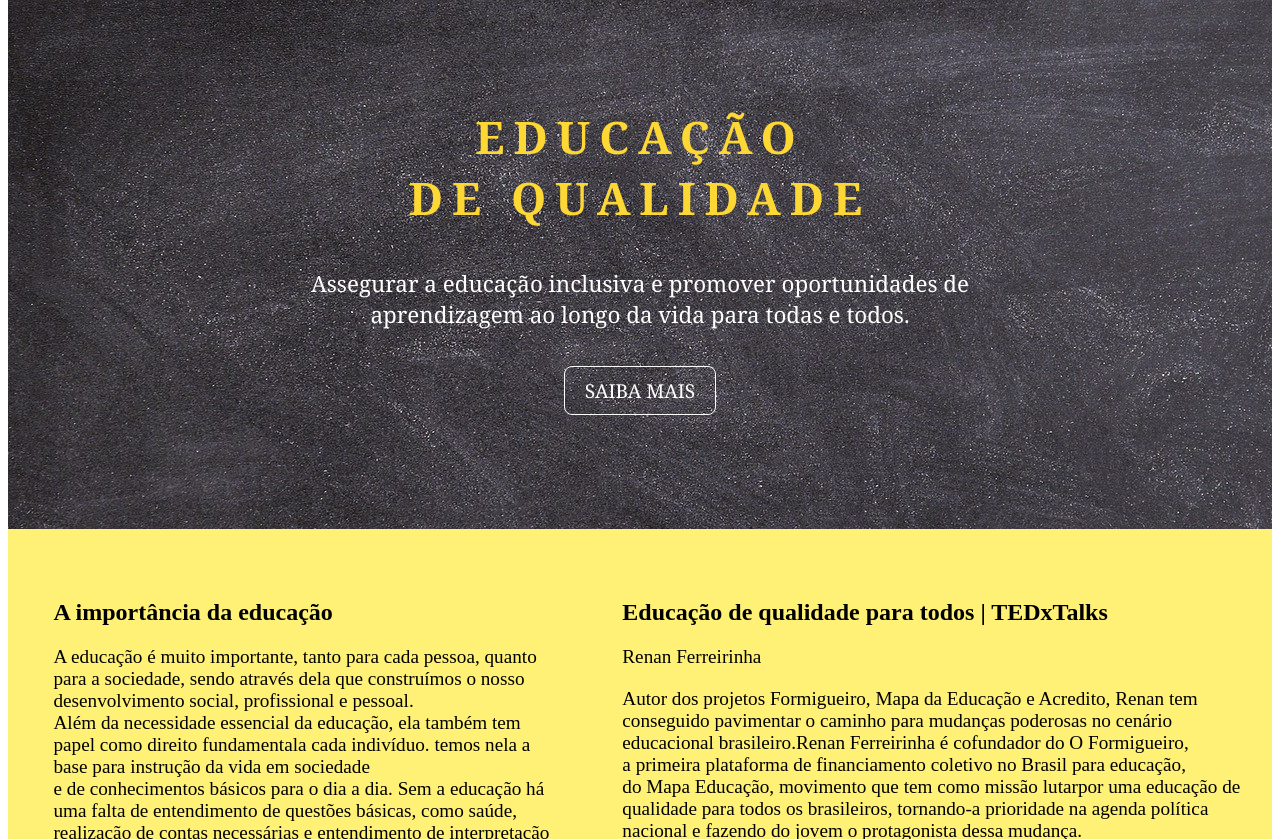
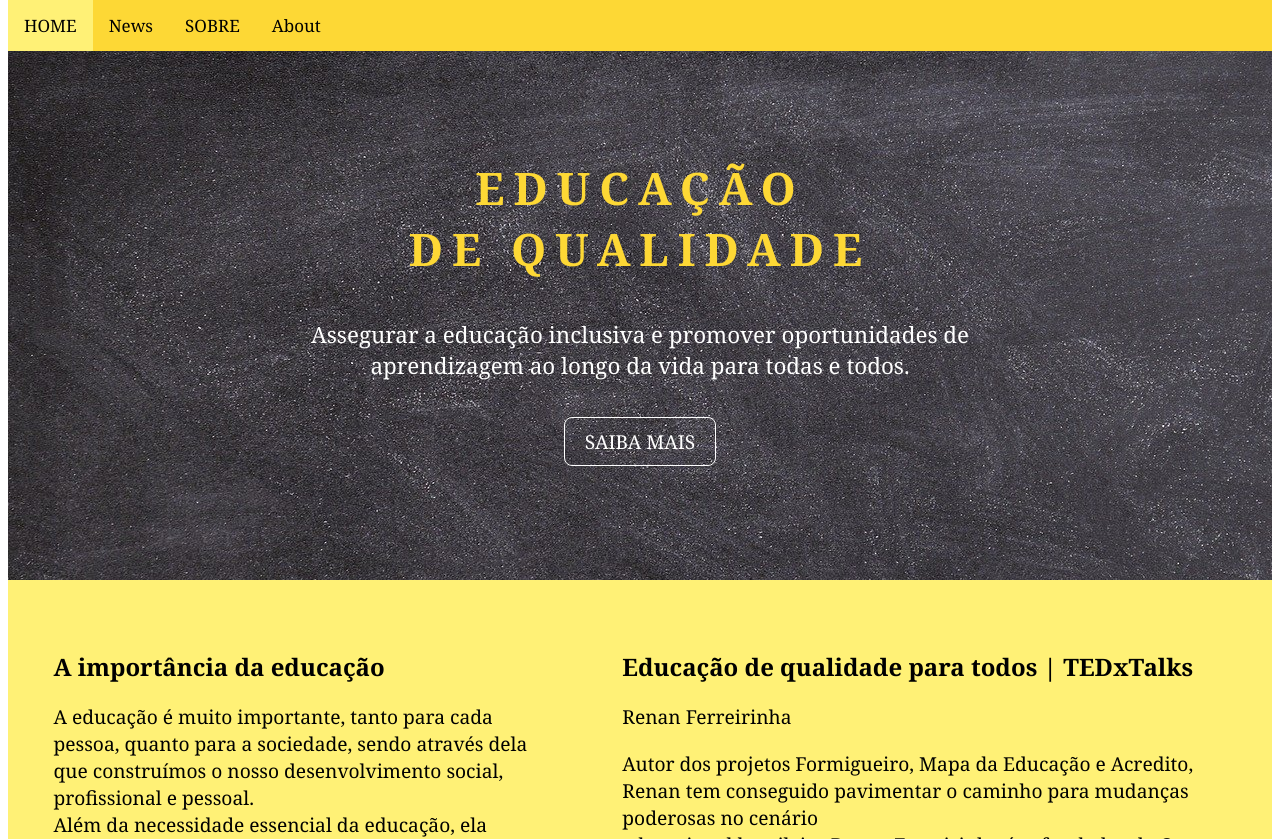
Before and after one commit to Veronicasp54/Desafio-da-Semana-1.io, a plain HTML site: page index.html in a window 1280 px wide. Shown: the top 839 px of the page. Drawn offline with Linux system fonts and the light colour scheme; some icons are missing.

Commit message:
Criação de Menu

```diff
--- a/assets/css/index.css
+++ b/assets/css/index.css
@@ -1,7 +1,9 @@
 
 html{
     width: 100%;
+    font-family: Georgia, 'Times New Roman', Times, serif;
 }
+
 body {
     display: flex;
     min-height: 100vh;
@@ -46,7 +48,6 @@ main {
     border-radius: 8px;
     border: 1px solid white;
     color: #fff;
-    font-family: Georgia, 'Times New Roman', Times, serif;
     font-size: 1.2em;
     line-height: 25px;
     text-align: center;
@@ -192,3 +193,30 @@ main {
 iframe{
     padding: 4%;
 }
+
+
+/* Menu */
+.menu {
+    background-color: #FDD835;
+    overflow: hidden;
+    align-items: flex-end;
+  }
+
+  .menu a {
+    float: left;
+    color: black;
+    text-align: center;
+    padding: 14px 16px;
+    text-decoration: none;
+    font-size: 17px;
+  }
+
+  .menu a:hover {
+    background-color: #FFF176;
+    color: black;
+  }
+
+  .menu a.active {
+    background-color: #FFF176;
+    color: black;
+  }
--- a/index.html
+++ b/index.html
@@ -2,12 +2,20 @@
 <html>
     <head>
         <meta charset="UTF-8">
+        <meta name="viewport" content="width=device-width, initial-sacale=1.0">
         <link href="assets/css/index.css" rel="stylesheet">
         <title>Home</title>
         <i class="fa fa-facebook-square" aria-hidden="true"></i>
-
     </head>
     <body>
+
+        <div class="menu">
+            <a class="active" href="#home">HOME</a>
+            <a href="#news">News</a>
+            <a href="#contact">SOBRE</a>
+            <a href="#about">About</a>
+        </div>
+
         <div id="content">
             <div id="painel-um">
                     <h1>EDUCAÇÃO <br> DE QUALIDADE</h1>
```
Also changed, not shown: templates/sobre.html (+1 -0 lines).
